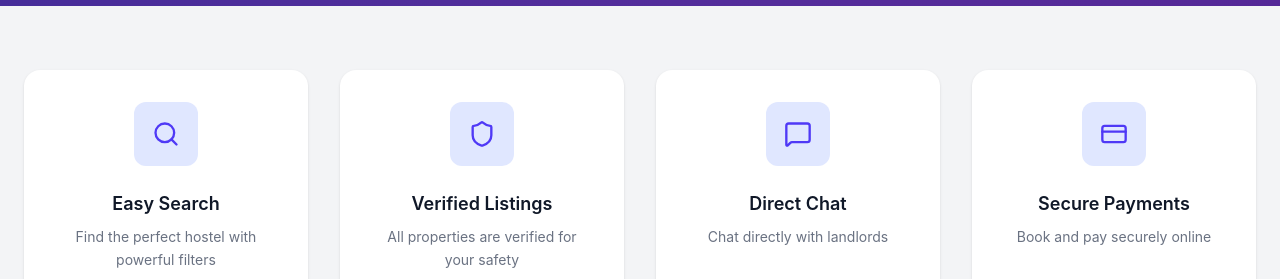
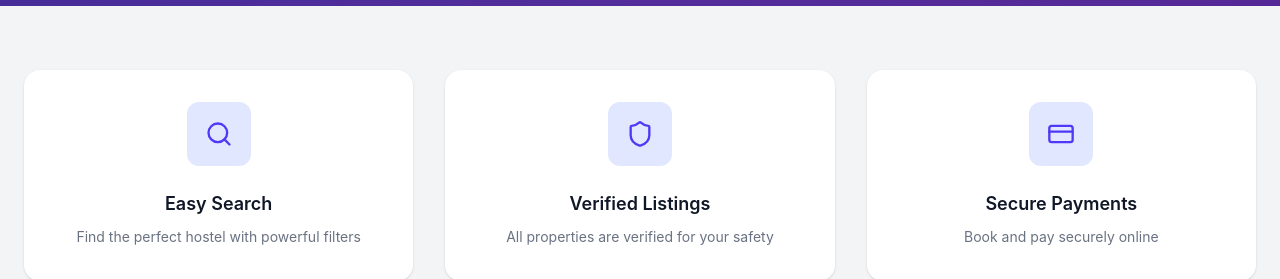
Before and after one commit to flavia-sudo/unistay-frontend, a React app: page / in a window 1280 px wide. Shown: the part 673-952 px from the top of the page. Built offline with nearby package versions, Linux system fonts and the light colour scheme; no server answers; grey boxes are pictures that could not be loaded; the HTML template or start-up script is replaced by a standard one.

Commit message:
features.tsx

```diff
--- a/src/components/Features.tsx
+++ b/src/components/Features.tsx
@@ -2,7 +2,6 @@
 import {
   Search,
   Shield,
-  MessageSquare,
   CreditCard,
   SlidersHorizontal,
 } from "lucide-react";
@@ -34,11 +33,6 @@
       desc: "All properties are verified for your safety",
     },
     {
-      icon: <MessageSquare size={28} />,
-      title: "Direct Chat",
-      desc: "Chat directly with landlords",
-    },
-    {
       icon: <CreditCard size={28} />,
       title: "Secure Payments",
       desc: "Book and pay securely online",
@@ -64,7 +58,7 @@
       <div className="max-w-7xl mx-auto px-6">
 
         {/* FEATURES GRID */}
-        <div className="grid grid-cols-1 sm:grid-cols-2 lg:grid-cols-4 gap-8 mb-20">
+        <div className="grid grid-cols-1 sm:grid-cols-1 lg:grid-cols-3 gap-8 mb-20">
           {features.map((item, index) => (
             <div
               key={index}
```
